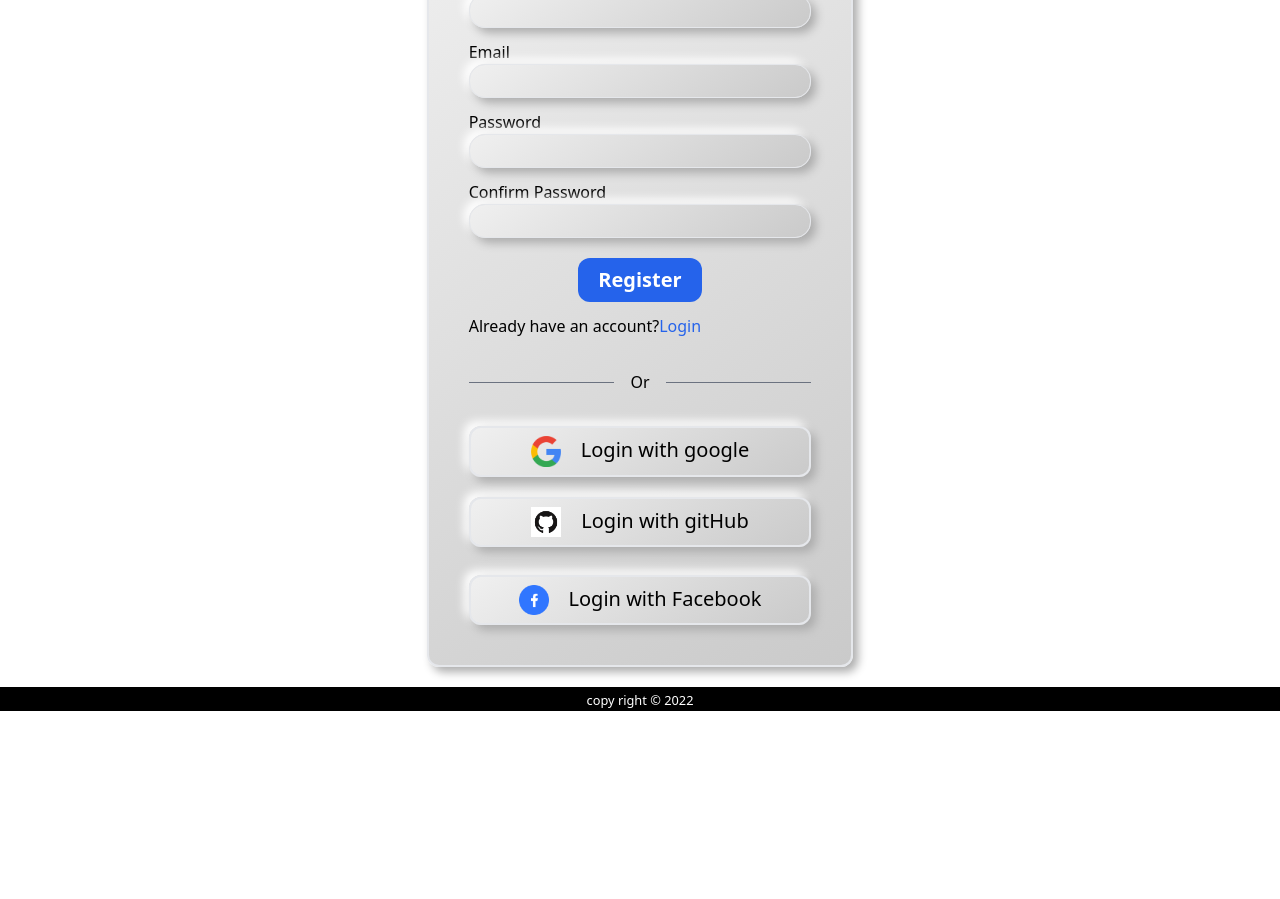
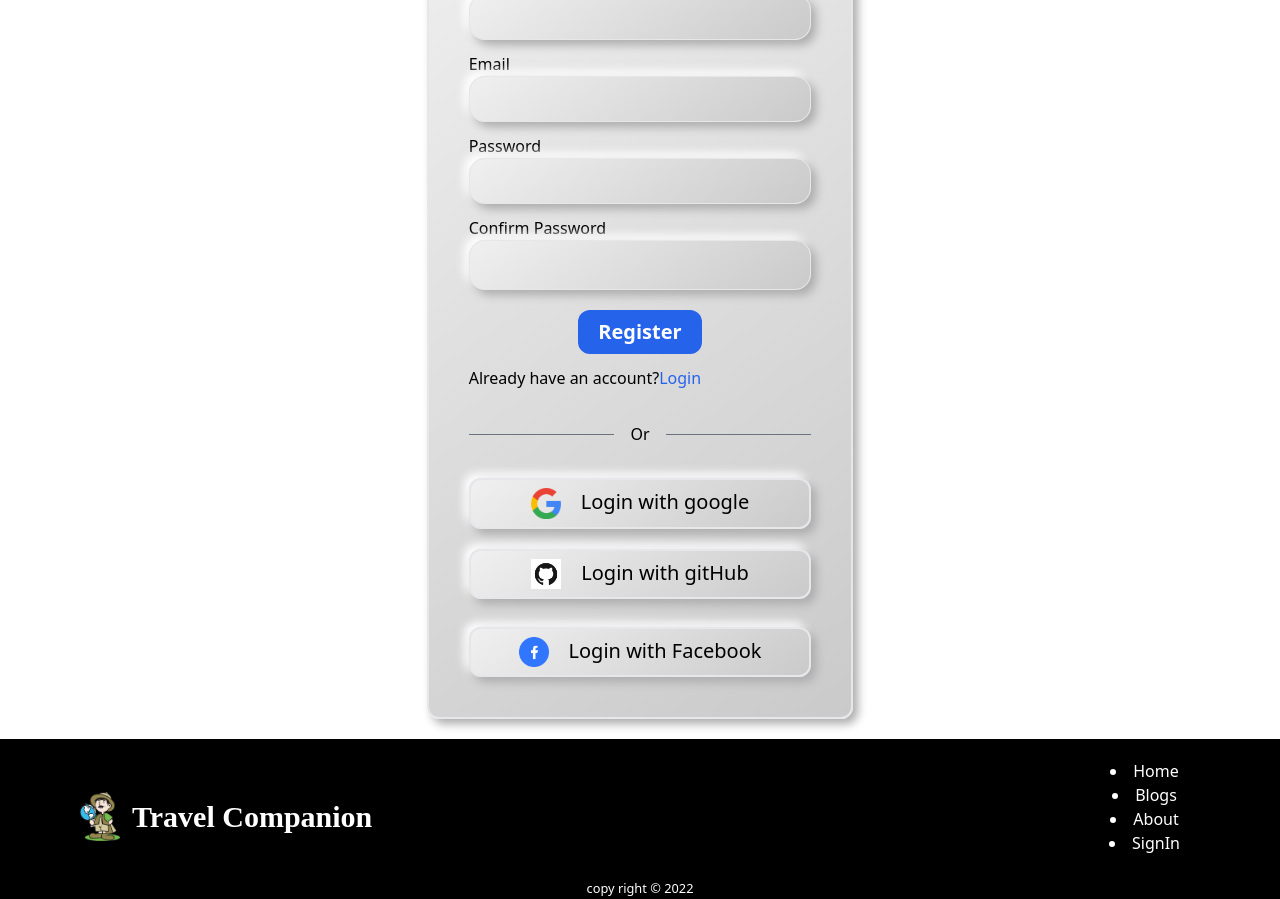
Before and after one commit to saddamhosan/tourist-guide, a React (Create React App) app: page /register in a window 1280 px wide. Shown: the part 200-1099 px from the top of the page. Before the commit the page ends 911 px from the top, so only its background shows below. Built offline with nearby package versions, Linux system fonts and the light colour scheme; no server answers.

Commit message:
get sliping

```diff
--- a/package.json
+++ b/package.json
@@ -10,6 +10,7 @@
     "react": "^18.0.0",
     "react-dom": "^18.0.0",
     "react-firebase-hooks": "^5.0.3",
+    "react-hot-toast": "^2.2.0",
     "react-icons": "^4.3.1",
     "react-rating": "^2.0.5",
     "react-router-dom": "^6.3.0",
--- a/src/Component/Login/Login.js
+++ b/src/Component/Login/Login.js
@@ -1,5 +1,6 @@
 import React, { useState } from 'react';
 import { useSendPasswordResetEmail, useSignInWithEmailAndPassword } from "react-firebase-hooks/auth";
+import toast, { Toaster } from 'react-hot-toast';
 import { Link, useLocation, useNavigate } from 'react-router-dom';
 import Social from '../Social/Social';
 import Spinner from '../Spinner/Spinner';
@@ -33,16 +34,18 @@ const Login = () => {
     const handleSubmit = async (e) => {
       e.preventDefault();
       await signInWithEmailAndPassword(email, password);
+
     };
 
 
 
     const handleResetPassword = () => {
       sendPasswordResetEmail(email);
-      console.log("sent email");
+      toast.success("sent email",{id:'sent mail'});
     };
 
     if (user ) {
+       toast.success("login success", { id: "login" });
       navigate(from, { replace: true });
     }
 
@@ -57,7 +60,7 @@ const Login = () => {
             </label>
             <input
               onBlur={handleEmail}
-              className="btn text-2xl border w-full"
+              className="btn text-xl p-2 border w-full"
               type="email"
               name="email"
               required
@@ -69,7 +72,7 @@ const Login = () => {
             </label>
             <input
               onBlur={handlePassword}
-              className="btn text-2xl border w-full"
+              className="btn text-2xl border w-full p-2"
               type="password"
               name="password"
               required
@@ -112,6 +115,7 @@ const Login = () => {
           </span>
         </p>
         <Social />
+        <Toaster />
       </div>
     );
 };
--- a/src/Component/Register/Register.js
+++ b/src/Component/Register/Register.js
@@ -1,5 +1,6 @@
 import React, { useState } from 'react';
 import { useCreateUserWithEmailAndPassword, useUpdateProfile } from 'react-firebase-hooks/auth';
+import toast, { Toaster } from 'react-hot-toast';
 import { Link, useNavigate } from 'react-router-dom';
 import auth from '../../firebase.init';
 import '../Login/Log.css';
@@ -11,7 +12,6 @@ const [name, setName] = useState("");
 const [email, setEmail] = useState("");
 const [password, setPassword] = useState("");
 const [confirmPassword, setConfirmPassword] = useState("");
-const [mistake, setMistake] = useState("");
 
 const navigate = useNavigate();
 
@@ -36,14 +36,14 @@ const handleConfirmPassword = (e) => {
 
 
 const handleSubmit = async (e) => {
-  setMistake("");
   e.preventDefault();
   if (password !== confirmPassword) {
-    setMistake(" password mich match");
+    toast.error(" password mich match");
     return;
   }
   await createUserWithEmailAndPassword(email, password);
   await updateProfile({ displayName: name });
+  toast.success("login success", { id: "login" });
   navigate("/");
 };
 
@@ -58,7 +58,7 @@ const handleSubmit = async (e) => {
             </label>
             <input
               onBlur={handleName}
-              className=" btn text-2xl border w-full"
+              className=" btn text-xl border w-full p-2"
               type="text"
               name="name"
               id=""
@@ -70,7 +70,7 @@ const handleSubmit = async (e) => {
             </label>
             <input
               onBlur={handleEmail}
-              className="btn text-2xl border w-full"
+              className="btn text-xl border w-full p-2"
               type="email"
               name="email"
               required
@@ -82,7 +82,7 @@ const handleSubmit = async (e) => {
             </label>
             <input
               onBlur={handlePassword}
-              className="border w-full btn text-2xl"
+              className="border w-full btn text-xl p-2"
               type="password"
               name="password"
               required
@@ -94,13 +94,12 @@ const handleSubmit = async (e) => {
             </label>
             <input
               onBlur={handleConfirmPassword}
-              className="border w-full btn text-2xl"
+              className="border w-full btn text-2xl p-2"
               type="password"
               name="confirm password"
               required
             />
           </div>
-          <p className="text-red-600">{mistake}</p>
           {(loading || updating) && <Spinner />}
           {(error || updateError) && (
             <p className="text-red-600">
@@ -122,6 +121,7 @@ const handleSubmit = async (e) => {
           </Link>
         </p>
         <Social />
+        <Toaster />
       </div>
     );
 };
--- a/src/Component/Shared/Footer.js
+++ b/src/Component/Shared/Footer.js
@@ -1,12 +1,35 @@
 import React from 'react';
+import { Link } from 'react-router-dom';
+import logo from "../../images/icons/logo.png";
 
 const Footer = () => {
     const date=new Date()
     const year =date.getFullYear()
     return (
-        <div>
-            <p className='text-center bg-black text-white'><small>copy right &#169; {year}</small></p>
+      <div className="bg-black text-white">
+        <div className="text-center md:flex md:mx-20 md:justify-between">
+          <div className="flex justify-center pt-5">
+            <div
+              className="flex items-center text-white font-bold text-3xl cursor-pointer  font-[Poppins]
+      "
+            >
+              <img width={"40px"} src={logo} alt="" />
+              <Link className="ml-3" to="/">
+                Travel Companion
+              </Link>
+            </div>
+          </div>
+          <div className="m-5">
+            <li>Home</li>
+            <li>Blogs</li>
+            <li>About</li>
+            <li>SignIn</li>
+          </div>
         </div>
+        <p className="text-center ">
+          <small>copy right &#169; {year}</small>
+        </p>
+      </div>
     );
 };
 
--- a/src/Component/Social/Social.js
+++ b/src/Component/Social/Social.js
@@ -1,5 +1,6 @@
 import React from 'react';
 import { useSignInWithFacebook, useSignInWithGithub, useSignInWithGoogle } from 'react-firebase-hooks/auth';
+import toast, { Toaster } from 'react-hot-toast';
 import { useLocation, useNavigate } from 'react-router-dom';
 import auth from '../../firebase.init';
 import ghImg from '../../images/icons/download.png';
@@ -35,6 +36,7 @@ const [signInWithFacebook, FBUser, FBLoading, FBError] =
    };
 
    if ( FBUser || GhUser || GgUser) {
+     toast.success("login success", { id: "login" });
      navigate(from, { replace: true });
    }
 
@@ -42,7 +44,7 @@ const [signInWithFacebook, FBUser, FBLoading, FBError] =
       <div>
         {(FBLoading || GhLoading || GgLoading) && (
           <p>
-            <Spinner/>
+            <Spinner />
           </p>
         )}
 
@@ -85,6 +87,7 @@ const [signInWithFacebook, FBUser, FBLoading, FBError] =
             <span className="ml-5"> Login with Facebook</span>
           </div>
         </button>
+        <Toaster />
       </div>
     );
 };
```
Also changed, not shown: 1 other file (tests, documents, lock files or other folders).
